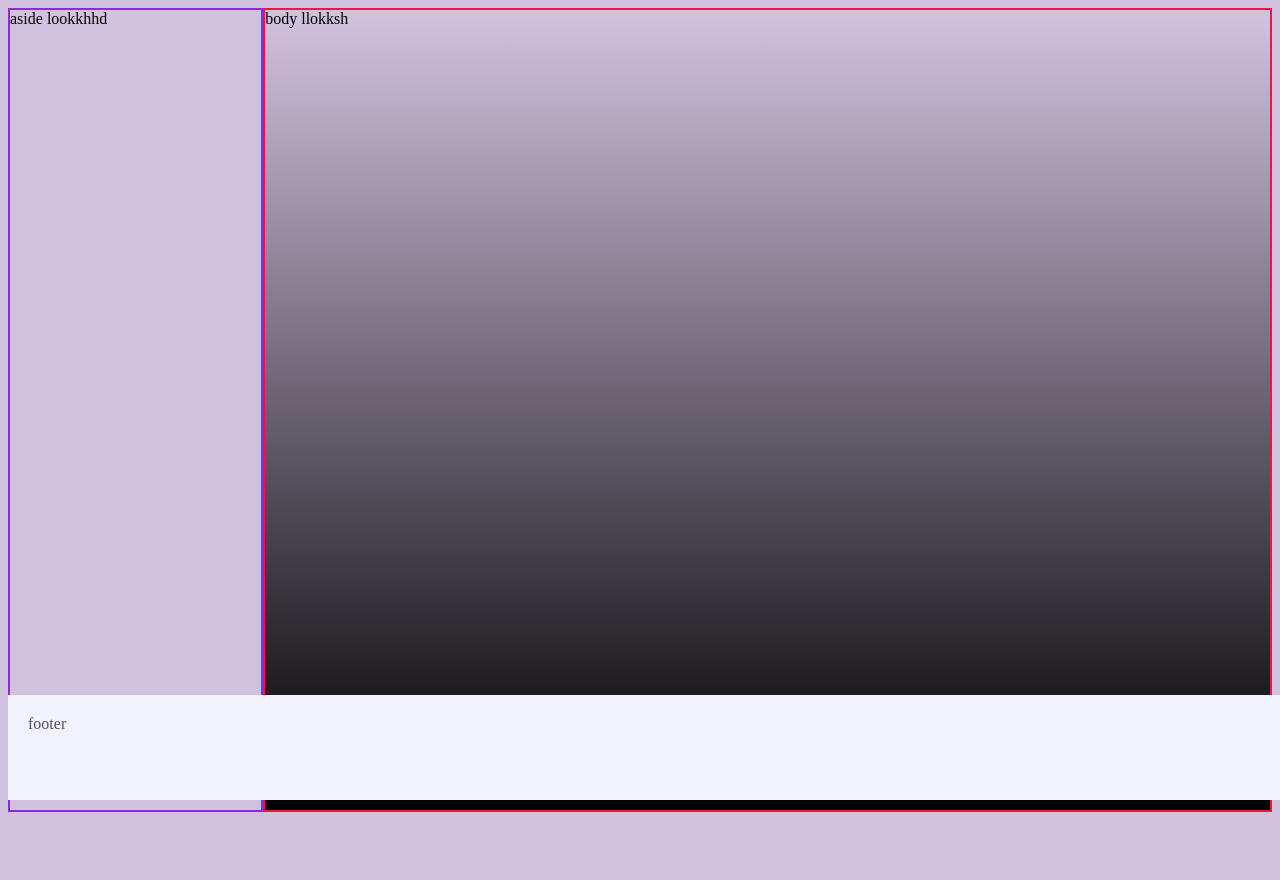
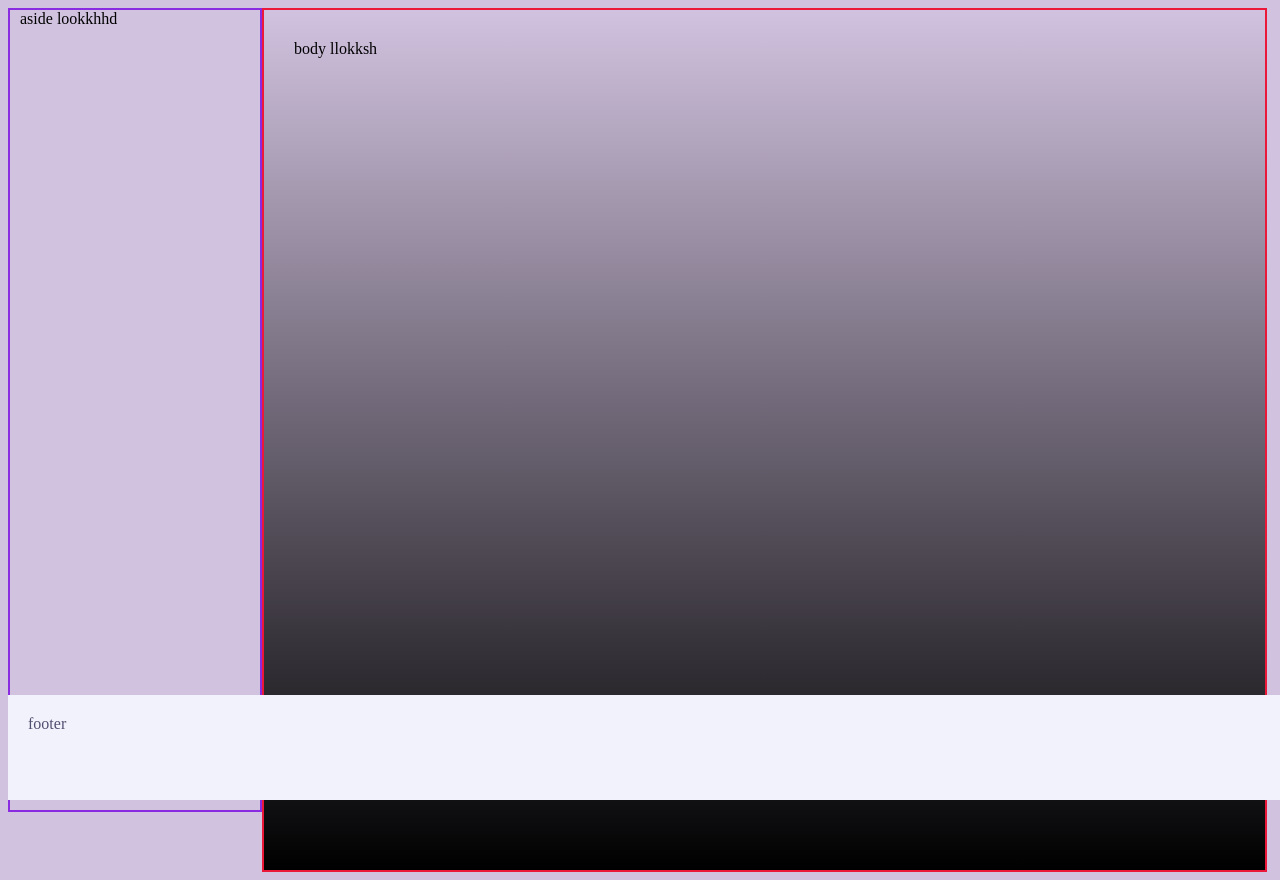
Before and after one commit to herilion/MyNduleStreamingReact, a React (Vite) app: page / in a window 1280 px wide. Before the commit the page ends 820 px from the top, so only its background shows below. Built offline with nearby package versions, Linux system fonts and the light colour scheme; what spotify-web-api-js would draw is missing.

Commit message:
style body and navbar

```diff
--- a/src/styles/aside.css
+++ b/src/styles/aside.css
@@ -2,5 +2,8 @@
     border: 2px solid blueviolet;
     height: 100vh;
     flex: 0.2;
+    max-width: 230px;
+    padding-left: 10px;
+    padding-right: 10px;
 
 }
--- a/src/styles/body.css
+++ b/src/styles/body.css
@@ -7,10 +7,11 @@
     --skinColor: #ec1839;
 }
 .body{
+    height: 100vh;
     flex: 0.8;
+    padding: 30px;
     border: 2px solid var(--skinColor);
     background-color: rgb(91,87, 115);
     background: linear-gradient(transparent,rgb(0,0,0,1));
 
-
 }
```
